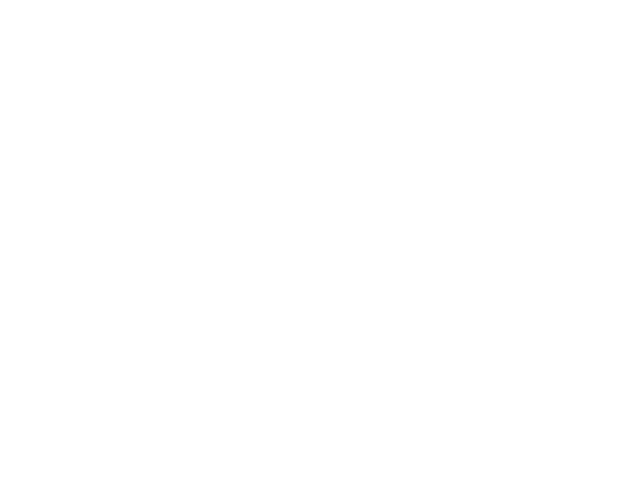
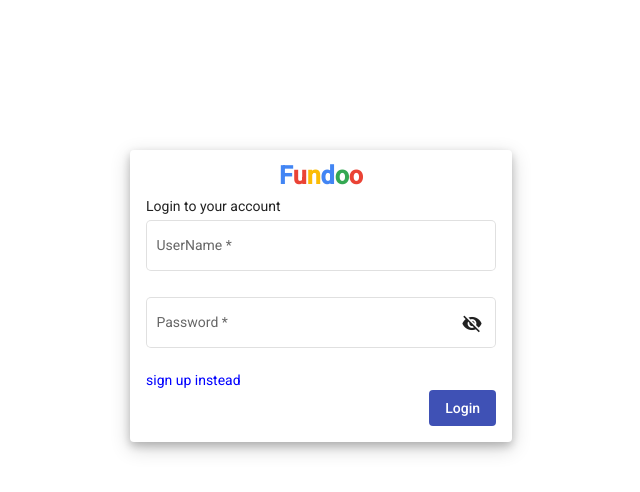
Before and after one commit to paragadhau123/FundooNotesUI, an Angular app: page /login in a window 1280 px wide. Before the commit this address led to /. Shown: the top 492 px of the page, without its empty margins (319-959 px from the left). Built offline with nearby package versions, Linux system fonts and the light colour scheme.

Commit message:
Added[Parag]:Code for UI of user login page

```diff
--- /dev/null
+++ b/src/app/Components/login/login.component.html
@@ -0,0 +1,47 @@
+<div fxLayout="row" fxLayoutAlign="center center" class="main">
+    <div fxLayout="row" fxLayoutGap="10">
+        <mat-card class="card">
+            <form>
+                <div fxLayout="row" fxLayoutAlign="center center" class="fundoo">
+                    <span class="blue">F</span>
+                    <span class="red">u</span>
+                    <span class="yellow">n</span>
+                    <span class="blue">d</span>
+                    <span class="green">o</span>
+                    <span class="red">o</span>
+                </div>
+                <div>Login to your account</div>
+                <form [formGroup]="form">
+                    <div>
+                        <mat-form-field class="form-field" appearance="outline">
+                            <mat-label>UserName</mat-label>
+                            <input matInput type="text" formControlName="emailFormControl" autocomplete="off" required>
+                            <mat-error *ngIf="form.controls.emailFormControl.hasError('required')">
+                                email is required
+                            </mat-error>
+                            <mat-error *ngIf="form.controls.emailFormControl.hasError('email')&& !form.controls.emailFormControl.hasError('required')">
+                                please enter valid email id
+                            </mat-error>
+                        </mat-form-field>
+                    </div>
+                    <div>
+                        <mat-form-field class="form-field" appearance="outline">
+                            <mat-label>Password</mat-label>
+                            <input matInput [type]="hide ? 'password' : 'text'" formControlName="passFormControl" autocomplete="off" required>
+                            <mat-icon matSuffix (click)="hide = !hide">{{hide ? 'visibility_off' : 'visibility'}}
+                            </mat-icon>
+                            <mat-error *ngIf="form.controls.passFormControl.hasError('required')">
+                                password is required
+                            </mat-error>
+
+                        </mat-form-field>
+                    </div>
+                </form>
+                <a href="/register" class="signin">sign up instead</a>
+                <span fxLayout="row" fxLayoutAlign="end">
+                    <button type="submit" mat-flat-button color="primary">Login</button>
+                </span>
+            </form>
+        </mat-card>
+    </div>
+</div>
--- /dev/null
+++ b/src/app/Components/login/login.component.scss
@@ -0,0 +1,46 @@
+.form-field {
+    width: 100%;
+    padding-right: 1%;
+}
+
+.name-field {
+    width: 100%;
+}
+
+.main {
+    margin-top: 150px;
+}
+
+.card {
+    width: 350px;
+    box-shadow: 0 4px 8px 0 rgba(0, 0, 0, 0.2), 0 6px 20px 0 rgba(0, 0, 0, 0.19);
+}
+
+.signin {
+    text-decoration: none;
+    color: blue;
+    font-size: 30;
+    ;
+}
+
+.fundoo {
+    font-size: 25px;
+    font-weight: bold;
+    margin-bottom: 10px;
+}
+
+.blue {
+    color: #4285f4;
+}
+
+.yellow {
+    color: #fbbc05;
+}
+
+.red {
+    color: #ea4335;
+}
+
+.green {
+    color: #34a853;
+}
--- /dev/null
+++ b/src/app/Components/login/login.component.ts
@@ -0,0 +1,23 @@
+import { Component, OnInit } from '@angular/core';
+import { FormBuilder, FormGroup, Validators } from '@angular/forms';
+
+@Component({
+  selector: 'app-login',
+  templateUrl: './login.component.html',
+  styleUrls: ['./login.component.scss']
+})
+export class LoginComponent implements OnInit {
+  hide=true;
+  form: FormGroup;
+  constructor(private fb: FormBuilder) {
+    this.form = this.fb.group({
+      emailFormControl: ["",
+        Validators.email],
+      passFormControl: ""
+    })
+  }
+
+  ngOnInit(): void {
+  }
+
+}
--- a/src/app/app-routing.module.ts
+++ b/src/app/app-routing.module.ts
@@ -1,11 +1,10 @@
 import { NgModule } from '@angular/core';
 import { Routes, RouterModule } from '@angular/router';
+import { LoginComponent } from './Components/login/login.component';
 import { RegisterComponent } from './components/register/register.component';
 
 const routes: Routes = [
- {
-  path:"", component:RegisterComponent
- }
+  {path:"register",component:RegisterComponent},{path:"login",component:LoginComponent}
 
 ];
 
--- a/src/app/app.module.ts
+++ b/src/app/app.module.ts
@@ -14,10 +14,12 @@ import {FormsModule,ReactiveFormsModule} from '@angular/forms'
 import {MatIconModule} from '@angular/material/icon';
 import {HttpClientModule}from '@angular/common/http';
 import {MatFormFieldModule} from '@angular/material/form-field';
+import { LoginComponent } from './Components/login/login.component';
 @NgModule({
   declarations: [
     AppComponent,
     RegisterComponent,
+    LoginComponent,
   ],
   imports: [
     BrowserModule,
```
Also changed, not shown: 1 other file (tests, documents, lock files or other folders).
